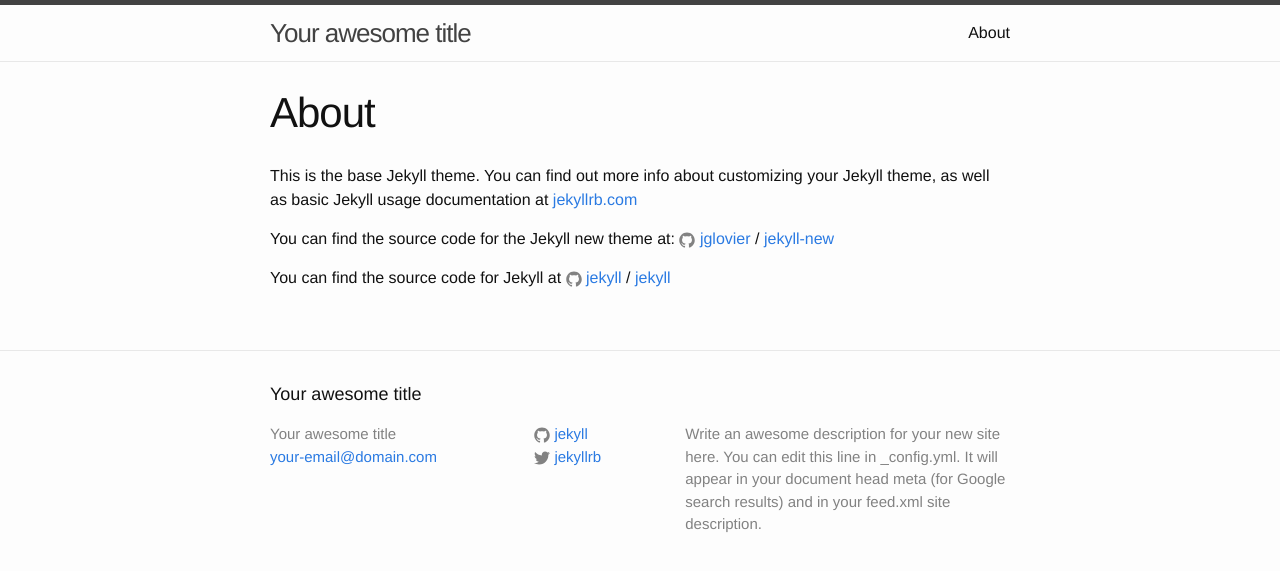
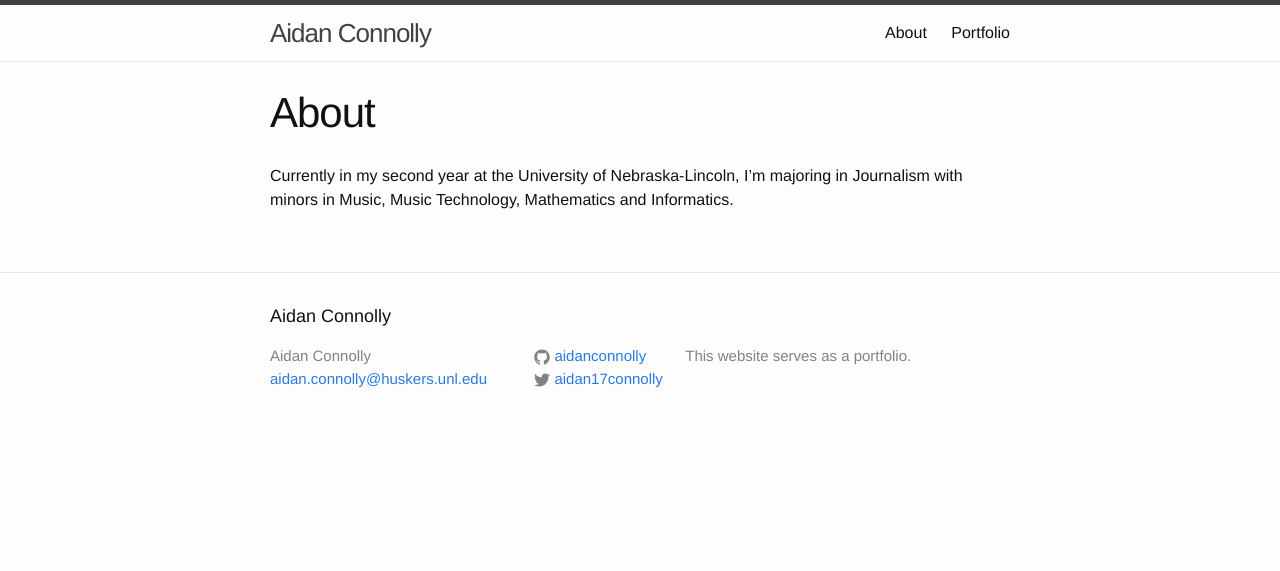
Before and after one commit to aidanconnolly/aidanconnolly.github.io, a Jekyll site: the page built from about.md, in a window 1280 px wide. Shown: the top 571 px of the page. Built offline with Jekyll 4.4.1, drawn with Linux system fonts in a browser that asks for light colours.

Commit message:
First revisions to pages.

```diff
--- a/_config.yml
+++ b/_config.yml
@@ -6,16 +6,14 @@
 # 'jekyll serve'. If you change this file, please restart the server process.
 
 # Site settings
-title: Your awesome title
-email: your-email@domain.com
+title: Aidan Connolly
+email: aidan.connolly@huskers.unl.edu
 description: > # this means to ignore newlines until "baseurl:"
-  Write an awesome description for your new site here. You can edit this
-  line in _config.yml. It will appear in your document head meta (for
-  Google search results) and in your feed.xml site description.
+    This website serves as a portfolio.
 baseurl: "" # the subpath of your site, e.g. /blog
 url: "http://yourdomain.com" # the base hostname & protocol for your site
-twitter_username: jekyllrb
-github_username:  jekyll
+twitter_username: aidan17connolly
+github_username:  aidanconnolly
 
 # Build settings
 markdown: kramdown
--- a/_posts/2016-04-14-welcome-to-jekyll.markdown
+++ b/_posts/2016-04-14-welcome-to-jekyll.markdown
@@ -8,7 +8,7 @@
 
 To add new posts, simply add a file in the `_posts` directory that follows the convention `YYYY-MM-DD-name-of-post.ext` and includes the necessary front matter. Take a look at the source for this post to get an idea about how it works.
 
-Jekyll also offers powerful support for code snippets:
+Jekyll also offers powerful support for code snippet:
 
 {% highlight ruby %}
 def print_hi(name)
--- a/about.md
+++ b/about.md
@@ -4,12 +4,4 @@
 permalink: /about/
 ---
 
-This is the base Jekyll theme. You can find out more info about customizing your Jekyll theme, as well as basic Jekyll usage documentation at [jekyllrb.com](http://jekyllrb.com/)
-
-You can find the source code for the Jekyll new theme at:
-{% include icon-github.html username="jglovier" %} /
-[jekyll-new](https://github.com/jglovier/jekyll-new)
-
-You can find the source code for Jekyll at
-{% include icon-github.html username="jekyll" %} /
-[jekyll](https://github.com/jekyll/jekyll)
+Currently in my second year at the University of Nebraska-Lincoln, I'm majoring in Journalism with minors in Music, Music Technology, Mathematics and Informatics.
```
Also changed, not shown: portfolio.md (added, +7 -0 lines).
